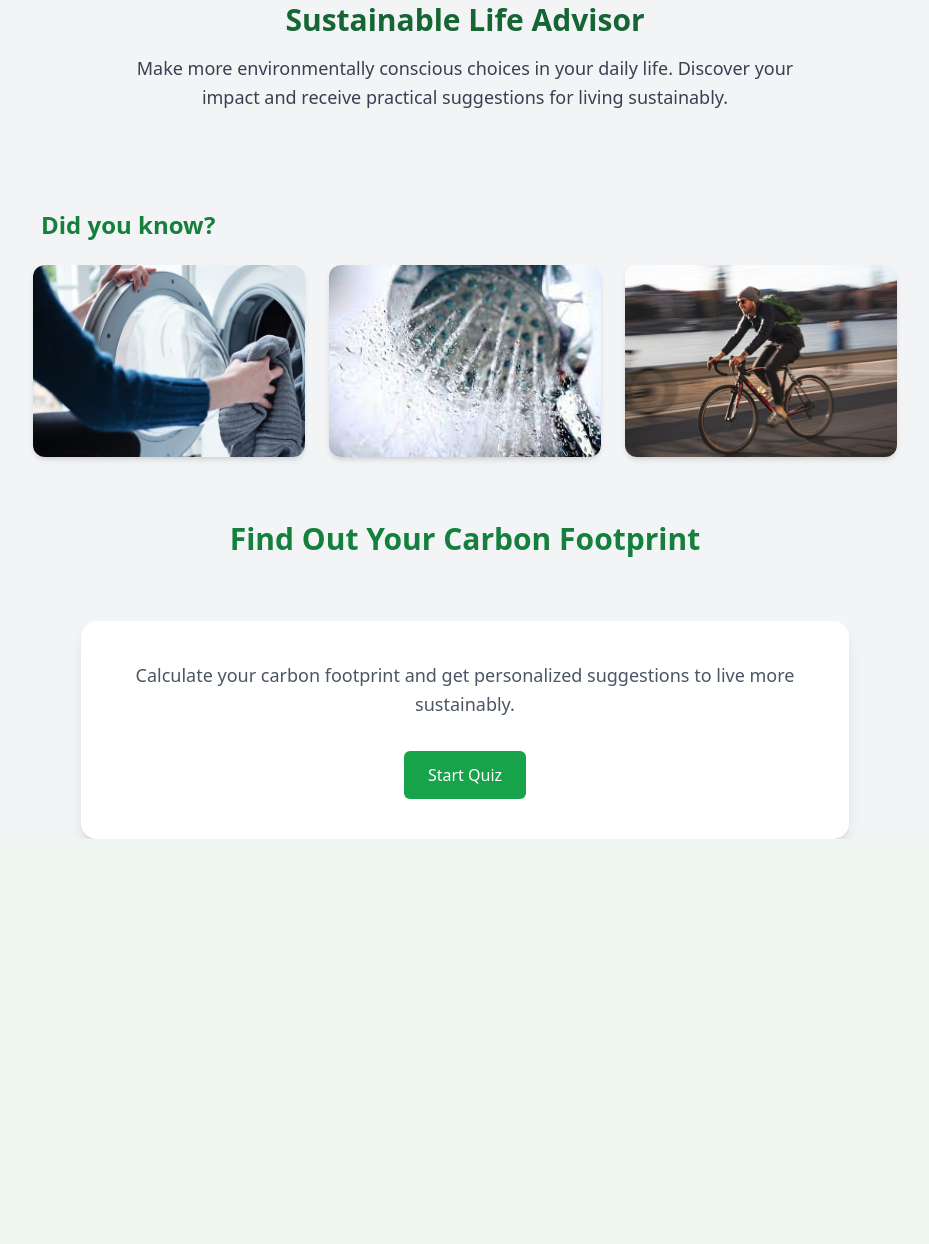
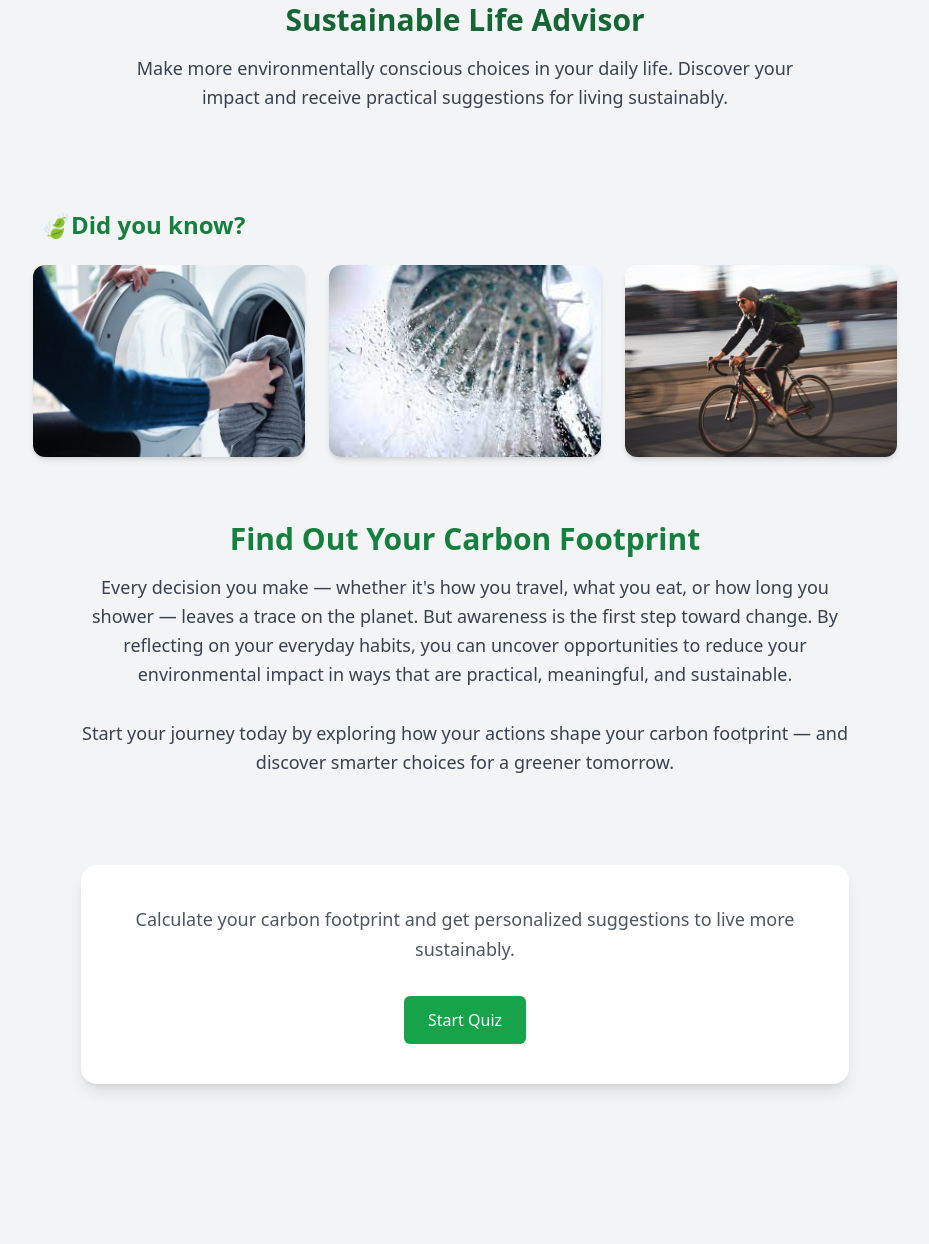
Before and after one commit to klaudiaplevneshii/sustainablelifeadvisor, a Django app: template landing/templates/homepage.html in a window 1280 px wide. Shown: the part 142-1386 px from the top of the page, without its empty margins (175-1104 px from the left). Before the commit the page ends 981 px from the top, so only its background shows below. Run offline with Django 3.2, Linux system fonts and the light colour scheme; the template is opened without the code that fills it, so the values that code supplies are empty; some libraries are stand-ins or nearby versions.

Commit message:
Update homepage ，About us and history templates for layout and content clarity

```diff
--- a/landing/templates/about.html
+++ b/landing/templates/about.html
@@ -52,4 +52,7 @@
         </p>
     </div>
 </div>
+
+     <div class="h-16"></div>
+
 {% endblock %}
--- a/landing/templates/history.html
+++ b/landing/templates/history.html
@@ -45,8 +45,8 @@
 <form method="POST" action="{% url 'delete_history' %}" class="text-center mt-6">
     {% csrf_token %}
     <button type="submit"
-        class="bg-red-600 hover:bg-red-700 active:scale-95 focus:ring-2 focus:ring-red-300 focus:outline-none
-               text-white font-bold py-3 px-6 rounded-md shadow-md hover:shadow-lg
+        class="bg-gray-200 hover:bg-gray-300 active:scale-95 focus:ring-2 focus:ring-gray-400 focus:outline-none
+               text-gray-800 font-medium py-3 px-6 rounded-md shadow-sm hover:shadow-md
                transition-all duration-300">
         Delete All Records
     </button>
--- a/landing/templates/homepage.html
+++ b/landing/templates/homepage.html
@@ -16,7 +16,7 @@
 <!-- Fun Facts Section -->
 <div class="w-full max-w-4xl mx-auto mt-12 px-4">
   <h2 class="text-2xl font-bold text-green-700 mb-6 flex items-center">
-     <span class="ml-2">Did you know?</span>
+     <span class="ml-2">🍃Did you know?</span>
   </h2>
 
     <div class="grid grid-cols-1 sm:grid-cols-2 md:grid-cols-3 gap-6">
@@ -50,6 +50,12 @@
   <h2 class="text-3xl font-bold text-green-700">Find Out Your Carbon Footprint</h2>
 </div>
 
+
+<p class="max-w-3xl text-center text-gray-700 mx-auto mb-10 text-lg leading-relaxed">
+  Every decision you make — whether it's how you travel, what you eat, or how long you shower — leaves a trace on the planet. But awareness is the first step toward change. By reflecting on your everyday habits, you can uncover opportunities to reduce your environmental impact in ways that are practical, meaningful, and sustainable. <br><br>
+  Start your journey today by exploring how your actions shape your carbon footprint — and discover smarter choices for a greener tomorrow.
+</p>
+
 <!-- Start Quiz Section -->
 <div class="w-full max-w-3xl mx-auto bg-white p-10 rounded-2xl shadow-lg text-center transition-transform duration-300 hover:scale-105 hover:shadow-xl mt-12">
 
@@ -64,4 +70,7 @@
     </a>
 </div>
 
+    <div class="h-16"></div>
+    <div class="pb-24"></div>
+
 {% endblock %}
```
